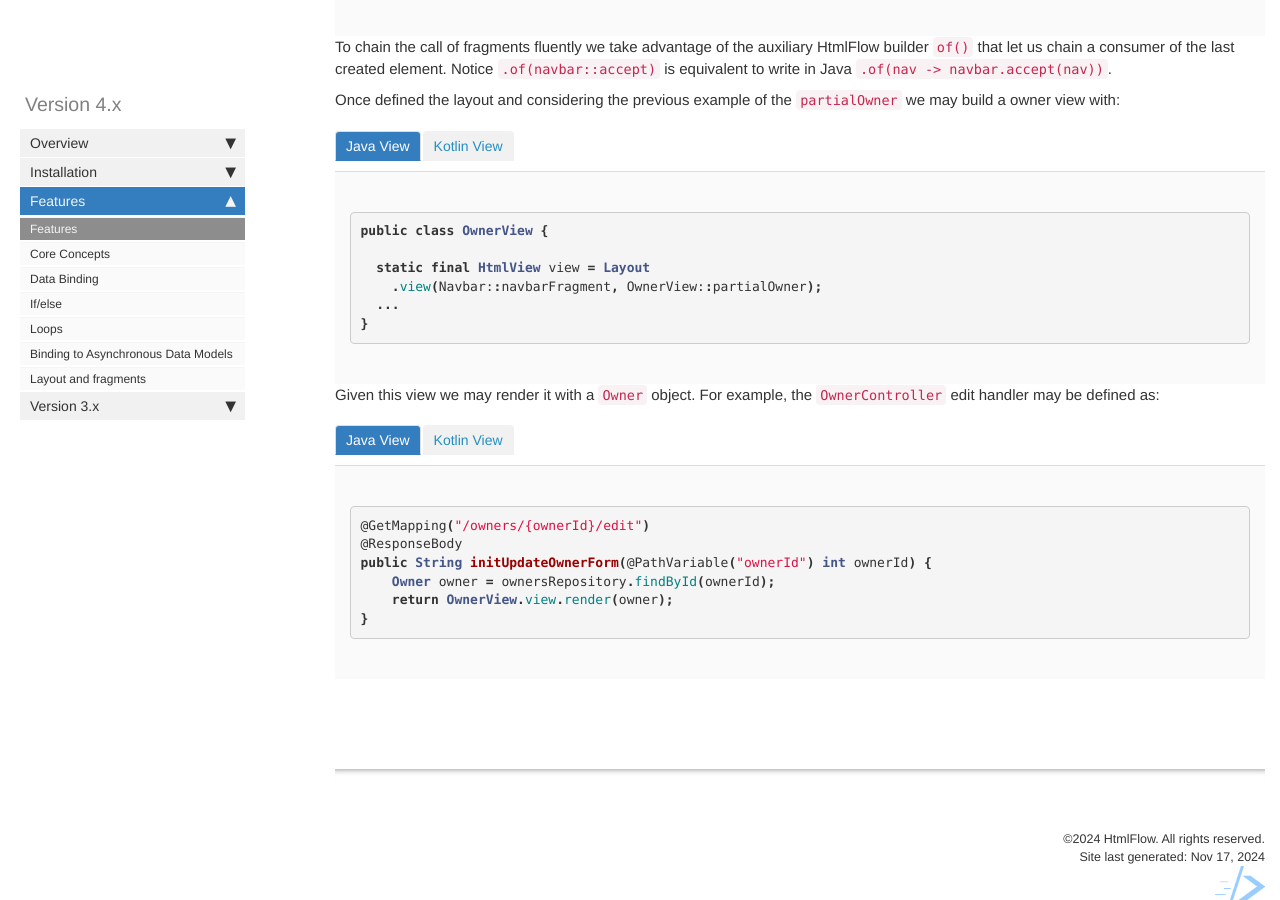
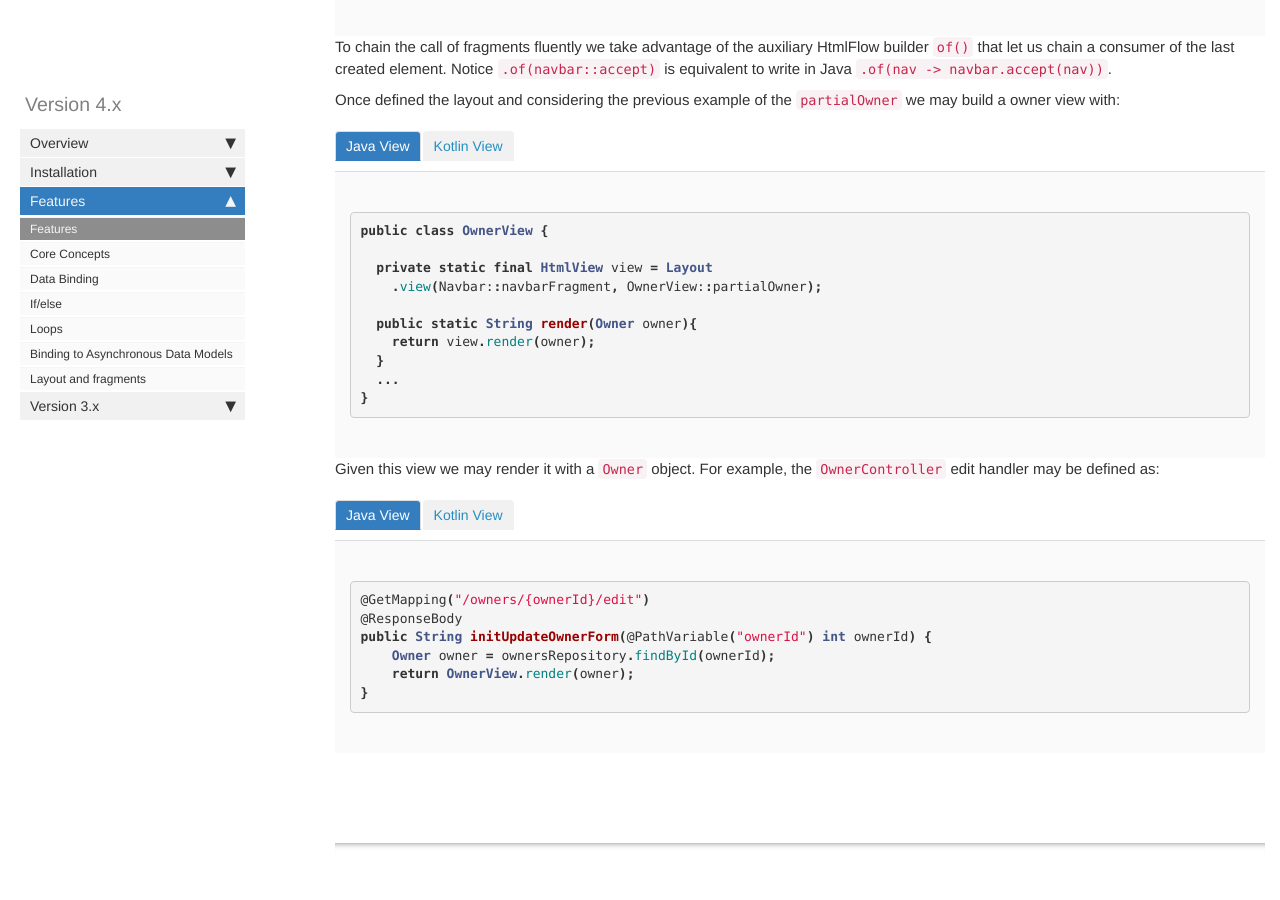
Before and after one commit to xmlet/HtmlFlow, a Jekyll site: the page built from pages/htmlflow/features.md, in a window 1280 px wide and 900 px high, scrolled down 6005 px. Built offline with Jekyll 4.4.1, drawn with Linux system fonts in a browser that asks for light colours; comment, search, counter and statistics services are not loaded.

```diff
--- a/_includes/example05_partials03_view.html
+++ b/_includes/example05_partials03_view.html
@@ -13,8 +13,12 @@
 {% highlight java %}
 public class OwnerView {
 
-  static final HtmlView view = Layout
+  private static final HtmlView view = Layout
     .view(Navbar::navbarFragment, OwnerView::partialOwner);
+
+  public static String render(Owner owner){
+    return view.render(owner);
+  }
   ...
 }
 {% endhighlight %}
```
Also changed, not shown: other parts of _includes/example05_partials03_view.html (+1 -1 lines).
